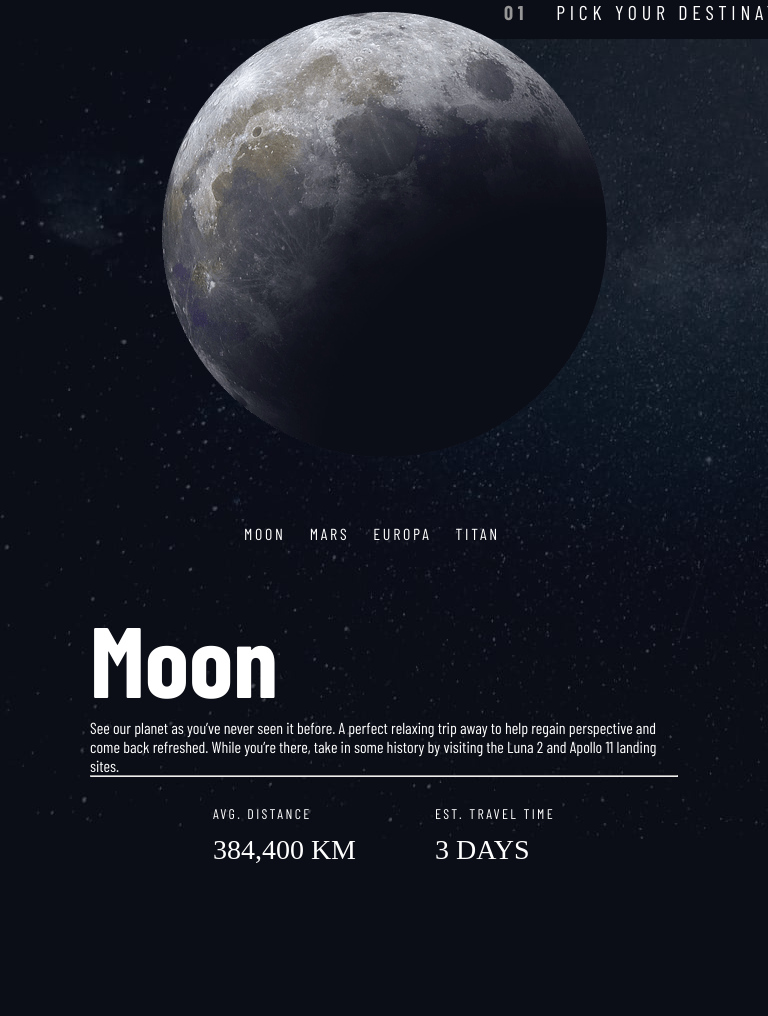
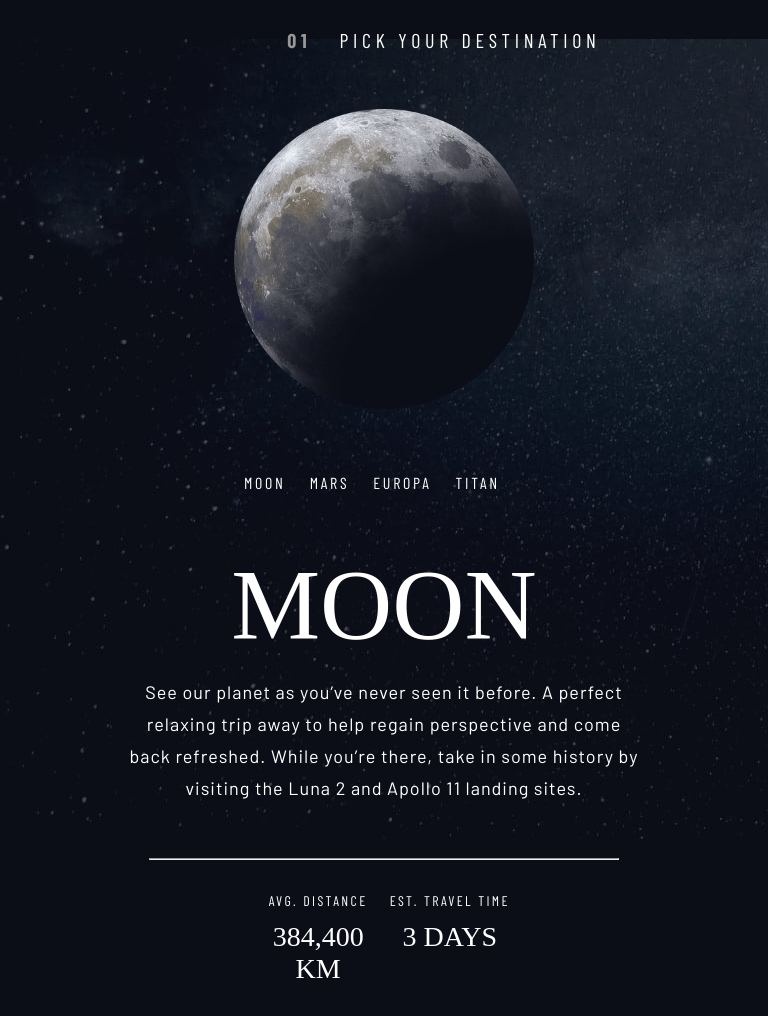
Before and after one commit to marekszwed/Space-Tourism, a website built with Vite: page destination.html in a window 768 px wide. Shown: the part 140-1156 px from the top of the page. Before the commit the page ends 1102 px from the top, so only its background shows below. Built offline with nearby package versions, Linux system fonts and the light colour scheme; a web font is replaced by a local one.

Commit message:
Added responsivility for tablets

```diff
--- a/src/sass/components/destination.scss
+++ b/src/sass/components/destination.scss
@@ -1,19 +1,26 @@
 .destination {
 	position: relative;
 	display: flex;
-	flex-direction: column;
+	// flex-direction: column;
 	// justify-content: flex-end;
 	// justify-content: center;
-	// width: 100%;
-	height: 100vh;
+	width: 100%;
+	// height: 100%;
+	.your-destination {
+		position: relative;
+		display: flex;
+		flex-direction: row;
+		width: 100%;
+	}
 
 	.planets {
 		position: relative;
 		display: flex;
-		// align-items: center;
+		align-items: center;
 		justify-content: space-evenly;
-		margin-top: 10em;
-		margin-bottom: 4em;
+
+		// margin-top: 15em;
+		// margin-bottom: 4em;
 		width: 100%;
 
 		.left-side {
@@ -21,17 +28,14 @@
 			display: flex;
 			flex-direction: column;
 
-			.pick,
-			.meet {
-				align-self: center;
-				width: 100%;
-				// margin-right: 1.5em;
-				// margin-top: 2em;
-				// margin-left: 2em;
-				// padding-left: 2em;
+			&__number {
+				.pick {
+					position: relative;
+				}
 			}
 
-			&__planet-img {
+			&__planet {
+				&--img {
 					position: relative;
 					display: flex;
 					background-position: center;
@@ -45,18 +49,21 @@
 					margin-top: 97px;
 				}
 			}
+		}
 
 		.right-side {
 			position: relative;
 			display: flex;
 			flex-direction: column;
 			justify-content: flex-end;
+			// flex-wrap: wrap;
+
 			// padding-right: 0.5em;
 			// padding-left: 15em;
 
 			width: 50rem;
 
-			// margin-top: 64px;
+			margin-top: 12em;
 
 			.subnav {
 				position: relative;
@@ -97,37 +104,44 @@
 				}
 			}
 
-			&__planet-name {
+			&__planet {
+				position: relative;
+				display: flex;
+				flex-direction: column;
+				height: 100%;
+				&--name {
 					font-family: 'Bellefair', serif;
 					font-weight: normal;
 					text-transform: uppercase;
 				}
 
-			&__description {
+				&--description {
 					position: relative;
 					font-size: 1.8rem;
 					font-family: 'Barlow', sans-serif;
 					font-weight: normal;
 					line-height: 3.2rem;
 					letter-spacing: 0.1rem;
-				margin-bottom: 5.4rem;
+					padding-bottom: 5.4rem;
 					margin-top: 1.4rem;
+				}
 			}
 
 			.planets-line {
 				position: relative;
-				width: 100%;
+				display: inline-block;
+
+				width: 80%;
 				height: 0.1rem;
+				// margin-bottom: 2em;
 				background-color: #383b4b;
 			}
 
 			.distance {
 				position: relative;
 				display: flex;
-
-				&__time {
-					margin-left: 79px;
-				}
+				justify-content: flex-start;
+				padding-top: 2em;
 
 				&__avg,
 				&__time {
@@ -135,7 +149,9 @@
 					display: flex;
 					flex-direction: column;
 					gap: 1.2rem;
-					margin-top: 2.8rem;
+					// margin-top: 2.8rem;
+					margin-bottom: 118px;
+					width: 50%;
 
 					&--text {
 						font-size: 1.4rem;
@@ -156,3 +172,62 @@
 		}
 	}
 }
+
+@media (max-width: 1024px) and (min-width: 768px) {
+	.destination {
+		.planets {
+			flex-direction: column;
+			align-items: center;
+			justify-content: center;
+			margin: 0 auto;
+
+			.left-side {
+				width: 100%;
+				padding-top: 13em;
+				justify-content: center;
+				align-items: center;
+				&__number {
+					.pick {
+						position: relative;
+					}
+				}
+
+				&__planet {
+					&--img {
+						margin-left: 0;
+						width: 300px;
+						height: 300px;
+					}
+				}
+			}
+
+			.right-side {
+				align-items: center;
+				width: 100vw !important;
+				margin-top: 64px;
+				text-align: center;
+
+				.subnav {
+					position: relative;
+
+					&__nav {
+						justify-content: center;
+					}
+				}
+
+				&__planet {
+					&--description {
+						position: relative;
+						display: flex;
+						text-align: center;
+						padding-left: 2em;
+						padding-right: 2em;
+						-webkit-line-clamp: 3; /* number of lines to show */
+						line-clamp: 3;
+						-webkit-box-orient: vertical;
+					}
+				}
+			}
+		}
+	}
+}
```
Lines whose indentation alone changed are shown as unchanged.
